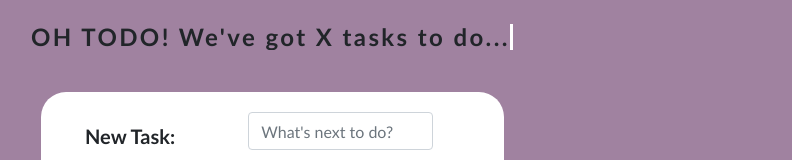
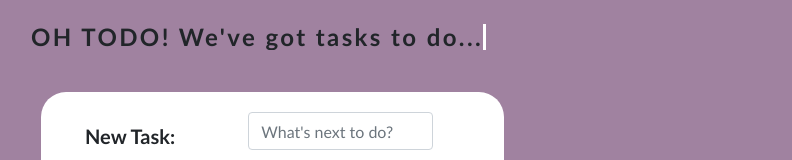
Before and after one commit to allbutterg/todo-app-frontend, a React (Create React App) app: page / in a window 1280 px wide. Shown: the top 160 px of the page, without its empty margins (54-846 px from the left). Built offline with nearby package versions, Linux system fonts and the light colour scheme.

Commit message:
Interim tidy-up of app

```diff
--- a/src/ActionButtons.js
+++ b/src/ActionButtons.js
@@ -14,9 +14,9 @@ deleteClicked = () => {
     alert("Are you sure you want to delete this button?");
 }
 
-// doneClicked = () => {
-//     this.props.completedTaskFunc(this.props.item.id);
-// }
+doneClicked = () => {
+    this.props.completedTaskFunc(this.props.item.id);
+}
 
     render() {
         return (
--- a/src/Header.js
+++ b/src/Header.js
@@ -8,7 +8,7 @@ class Header extends React.Component {
       return (
         <div className="row typewriter col-lg-12">
 
-            <h1>OH TODO! We've got X tasks to do...</h1>
+            <h1>OH TODO! We've got tasks to do...</h1>
 
 
         </div>
```
